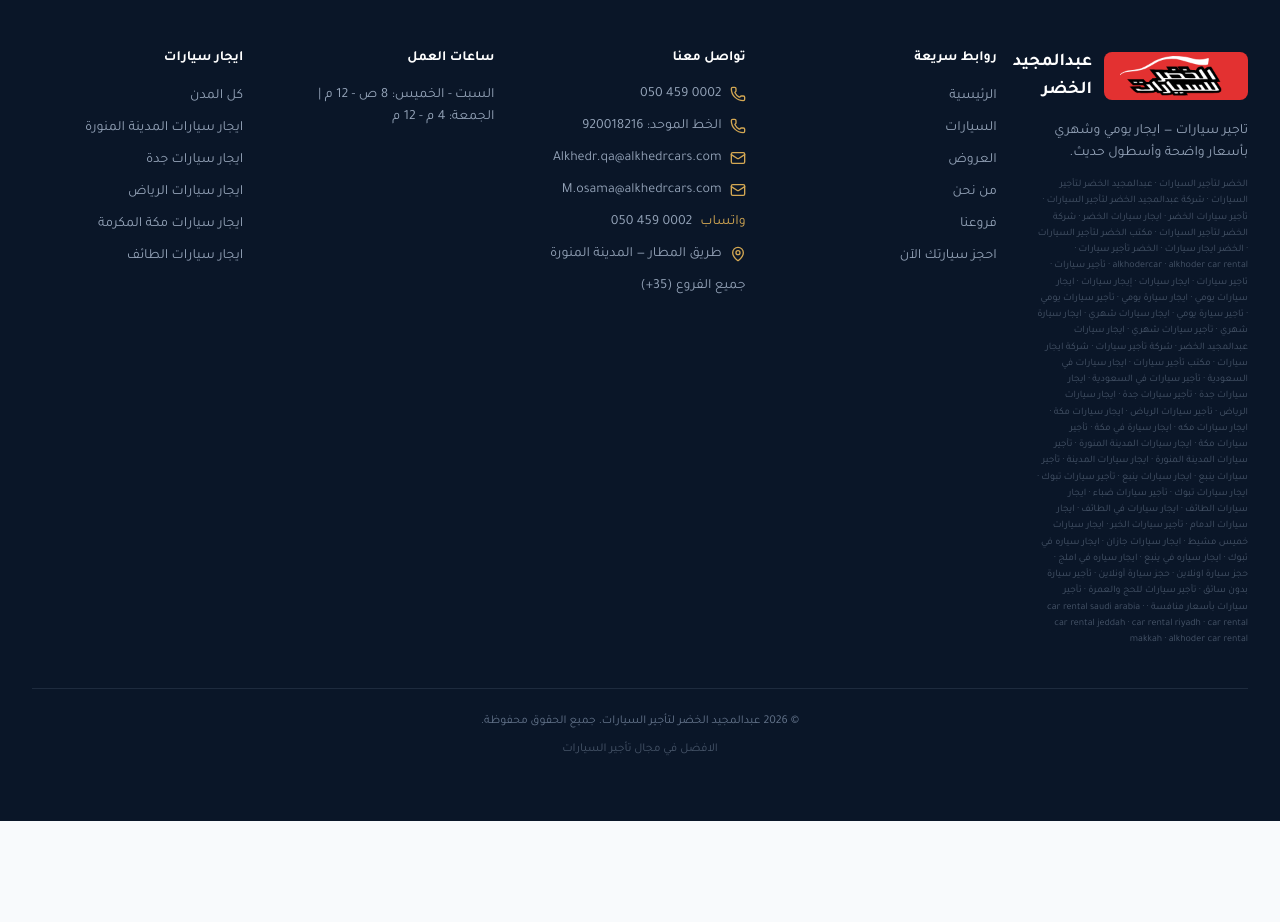
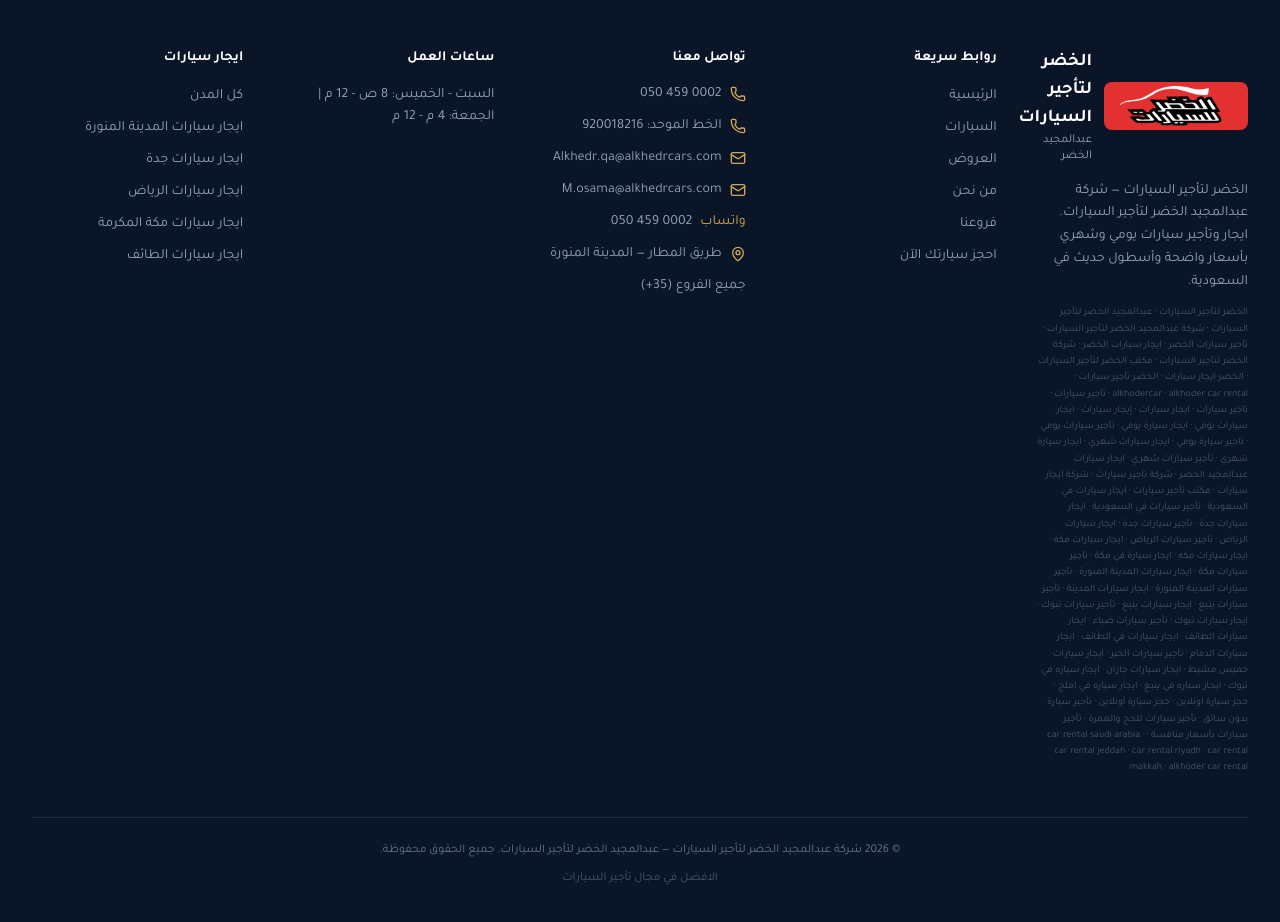
Before and after one commit to yuadom880-spec/alkhoder-autocar, a React (Vite) app: page /locations in a window 1280 px wide. Shown: the part 1000-1922 px from the top of the page. Before the commit the page ends 1821 px from the top, so only its background shows below. Built offline with nearby package versions, Linux system fonts and the light colour scheme; no server answers.

Commit message:
تحسين SEO للظهور في بحث الخضر وعبدالمجيد الخضر لتأجير السيارات

```diff
--- a/index.html
+++ b/index.html
@@ -10,7 +10,7 @@
     <meta name="viewport" content="width=device-width, initial-scale=1.0, viewport-fit=cover" />
     <meta
       name="description"
-      content="شركة عبدالمجيد الخضر لتأجير السيارات — الخضر لتأجير السيارات وتأجير سيارات الخضر في السعودية. ايجار سيارات يومي وشهري في جدة والرياض ومكة والمدينة. احجز أونلاين."
+      content="الخضر لتأجير السيارات — الموقع الرسمي لشركة عبدالمجيد الخضر لتأجير السيارات وعبدالمجيد الخضر لتأجير السيارات. ايجار وتأجير سيارات يومي وشهري في جدة والرياض ومكة والمدينة. احجز أونلاين."
     />
     <meta
       name="keywords"
@@ -27,10 +27,10 @@
     <meta name="geo.region" content="SA" />
     <meta name="geo.placename" content="المدينة المنورة" />
     <link rel="canonical" href="https://alkhodercar.com/" />
-    <meta property="og:title" content="الخضر لتأجير السيارات | شركة عبدالمجيد الخضر — ايجار سيارات يومي وشهري" />
+    <meta property="og:title" content="الخضر لتأجير السيارات | عبدالمجيد الخضر لتأجير السيارات | شركة عبدالمجيد الخضر" />
     <meta
       property="og:description"
-      content="شركة عبدالمجيد الخضر لتأجير السيارات — تأجير وايجار سيارات يومي وشهري في جدة والرياض ومكة والمدينة وكل السعودية."
+      content="الخضر لتأجير السيارات — شركة عبدالمجيد الخضر لتأجير السيارات وعبدالمجيد الخضر لتأجير السيارات. ايجار سيارات يومي وشهري في السعودية."
     />
     <meta property="og:type" content="website" />
     <meta property="og:locale" content="ar_SA" />
@@ -51,10 +51,97 @@
       href="https://fonts.googleapis.com/css2?family=Outfit:wght@600;700&family=Tajawal:wght@400;700&display=swap"
       rel="stylesheet"
     />
-    <title>الخضر لتأجير السيارات | شركة عبدالمجيد الخضر — ايجار وتأجير سيارات يومي وشهري</title>
+    <title>الخضر لتأجير السيارات | عبدالمجيد الخضر لتأجير السيارات | شركة عبدالمجيد الخضر</title>
+    <script type="application/ld+json">
+      {
+        "@context": "https://schema.org",
+        "@graph": [
+          {
+            "@type": "WebSite",
+            "name": "الخضر لتأجير السيارات",
+            "alternateName": [
+              "عبدالمجيد الخضر لتأجير السيارات",
+              "شركة عبدالمجيد الخضر لتأجير السيارات",
+              "تأجير سيارات الخضر",
+              "ايجار سيارات الخضر",
+              "شركة الخضر لتأجير السيارات",
+              "alkhodercar"
+            ],
+            "url": "https://alkhodercar.com/",
+            "inLanguage": "ar-SA",
+            "description": "الخضر لتأجير السيارات — الموقع الرسمي لشركة عبدالمجيد الخضر لتأجير السيارات وعبدالمجيد الخضر لتأجير السيارات. ايجار سيارات يومي وشهري في السعودية."
+          },
+          {
+            "@type": "Organization",
+            "name": "الخضر لتأجير السيارات",
+            "legalName": "شركة عبدالمجيد الخضر لتأجير السيارات",
+            "alternateName": [
+              "عبدالمجيد الخضر لتأجير السيارات",
+              "شركة عبدالمجيد الخضر لتأجير السيارات",
+              "Abdulmjeed Alkhoder Car Rental"
+            ],
+            "url": "https://alkhodercar.com/",
+            "logo": "https://alkhodercar.com/favicon-192.png",
+            "contactPoint": {
+              "@type": "ContactPoint",
+              "telephone": "920018216",
+              "contactType": "customer service",
+              "areaServed": "SA",
+              "availableLanguage": ["ar", "en"]
+            }
+          },
+          {
+            "@type": "CarRental",
+            "name": "الخضر لتأجير السيارات",
+            "legalName": "شركة عبدالمجيد الخضر لتأجير السيارات",
+            "alternateName": [
+              "عبدالمجيد الخضر لتأجير السيارات",
+              "شركة عبدالمجيد الخضر لتأجير السيارات",
+              "تأجير سيارات الخضر",
+              "ايجار سيارات الخضر"
+            ],
+            "url": "https://alkhodercar.com/",
+            "telephone": "920018216",
+            "image": "https://alkhodercar.com/favicon-192.png",
+            "logo": "https://alkhodercar.com/favicon-192.png",
+            "priceRange": "$$",
+            "address": {
+              "@type": "PostalAddress",
+              "streetAddress": "طريق المطار",
+              "addressLocality": "المدينة المنورة",
+              "addressRegion": "المدينة المنورة",
+              "addressCountry": "SA"
+            },
+            "areaServed": {
+              "@type": "Country",
+              "name": "Saudi Arabia"
+            }
+          }
+        ]
+      }
+    </script>
   </head>
   <body>
-    <div id="root"></div>
+    <div id="root">
+      <main lang="ar" dir="rtl" style="max-width:48rem;margin:0 auto;padding:1.5rem;font-family:Tajawal,sans-serif">
+        <h1>الخضر لتأجير السيارات</h1>
+        <p><strong>شركة عبدالمجيد الخضر لتأجير السيارات</strong> — <strong>عبدالمجيد الخضر لتأجير السيارات</strong></p>
+        <p>
+          الموقع الرسمي للخضر لتأجير السيارات في السعودية. ايجار وتأجير سيارات يومي وشهري في جدة والرياض ومكة
+          والمدينة المنورة وينبع وتبوك وأكثر من 35 فرعاً. احجز أونلاين من
+          <a href="https://alkhodercar.com/cars">alkhodercar.com</a>.
+        </p>
+        <nav aria-label="روابط الموقع">
+          <ul>
+            <li><a href="/cars">أسطول السيارات</a></li>
+            <li><a href="/offers">العروض</a></li>
+            <li><a href="/branches">فروعنا</a></li>
+            <li><a href="/locations">ايجار سيارات في مدن السعودية</a></li>
+            <li><a href="/about">من نحن</a></li>
+          </ul>
+        </nav>
+      </main>
+    </div>
     <script type="module" src="/src/main.tsx"></script>
   </body>
 </html>
--- a/src/components/layout/Footer.tsx
+++ b/src/components/layout/Footer.tsx
@@ -8,8 +8,10 @@
   PHONE,
   PHONE_LINK,
   LOGO_URL,
+  SITE_COMPANY_NAME,
   SITE_NAME,
   SITE_NAME_SHORT,
+  SITE_SEO_PRIMARY,
   TOLL_FREE,
   TOLL_FREE_LINK,
   WHATSAPP_LINK,
@@ -25,7 +27,10 @@
           <div className="sm:col-span-2 lg:col-span-1">
             <Link to="/" className="flex items-center gap-3 mb-4">
               <img src={LOGO_URL} alt={copy.footer.brandAlt} className="h-12 w-auto rounded-lg object-contain" />
-              <span className="text-lg font-bold text-white">{SITE_NAME_SHORT}</span>
+              <div>
+                <span className="block text-lg font-bold text-white">{SITE_SEO_PRIMARY}</span>
+                <span className="block text-xs text-slate-400">{SITE_NAME_SHORT}</span>
+              </div>
             </Link>
             <p className="text-sm leading-relaxed text-slate-400">{copy.footer.desc}</p>
             <p className="mt-3 hidden text-[10px] leading-relaxed text-slate-600 md:block">{SEO_KEYWORDS_FOOTER_TEXT}</p>
@@ -152,7 +157,7 @@
         </div>
 
         <div className="mt-10 border-t border-slate-700/50 pt-6 text-center text-xs text-slate-500 space-y-2">
-          <p>© {new Date().getFullYear()} {SITE_NAME}. {copy.footer.rights}.</p>
+          <p>© {new Date().getFullYear()} {SITE_COMPANY_NAME} — {SITE_NAME}. {copy.footer.rights}.</p>
           <p className="text-[10px] sm:text-xs text-slate-600 pt-1">{copy.footer.tagline}</p>
         </div>
       </div>
--- a/src/components/seo/SeoBrandSection.tsx
+++ b/src/components/seo/SeoBrandSection.tsx
@@ -10,6 +10,9 @@
         <h2 id="seo-brand-heading" className="text-xl font-bold text-brand-dark sm:text-2xl">
           {SEO_BRAND_INTRO.heading}
         </h2>
+        <p className="mt-2 text-base font-semibold text-brand-green sm:text-lg">
+          {SEO_BRAND_INTRO.subheading}
+        </p>
         {SEO_BRAND_INTRO.paragraphs.map((text) => (
           <p key={text} className="mt-4 text-sm leading-relaxed text-slate-600 sm:text-base">
             {text}
--- a/src/lib/copy.ts
+++ b/src/lib/copy.ts
@@ -249,8 +249,8 @@
     carBranchesRequired: 'حدد فرعاً واحداً على الأقل، أو اترك الكل لعرضها في كل الفروع',
   },
   footer: {
-    brandAlt: 'عبدالمجيد الخضر لتأجير السيارات',
-    desc: 'تاجير سيارات — ايجار يومي وشهري بأسعار واضحة وأسطول حديث.',
+    brandAlt: 'الخضر لتأجير السيارات — عبدالمجيد الخضر لتأجير السيارات',
+    desc: 'الخضر لتأجير السيارات — شركة عبدالمجيد الخضر لتأجير السيارات. ايجار وتأجير سيارات يومي وشهري بأسعار واضحة وأسطول حديث في السعودية.',
     quickLinks: 'روابط سريعة',
     contact: 'تواصل معنا',
     hours: 'ساعات العمل',
--- a/src/lib/seo.ts
+++ b/src/lib/seo.ts
@@ -40,12 +40,16 @@
   'alkhoder car rental',
 ] as const
 
+export const SEO_HOME_H1 = SITE_SEO_PRIMARY
+export const SEO_HOME_SUBTITLE = `${SITE_COMPANY_NAME} — ${SITE_NAME}`
+
 export const SEO_BRAND_INTRO = {
   heading: SITE_SEO_PRIMARY,
+  subheading: SITE_COMPANY_NAME,
   paragraphs: [
-    'الخضر لتأجير السيارات — شركة عبدالمجيد الخضر سعودية موثوقة لـ تأجير سيارات الخضر وايجار السيارات يومي وشهري في أكثر من 35 فرعاً بالمملكة.',
-    'سواء كنت تبحث عن شركة تأجير سيارات في جدة أو الرياض أو مكة أو المدينة المنورة أو ينبع أو تبوك — نوفر لك أسطولاً حديثاً، أسعاراً واضحة، وحجزاً أونلاين سهلاً.',
-    'احجز الآن من موقع عبدالمجيد الخضر لتأجير السيارات واستمتع بتجربة تأجير سيارات مريحة وآمنة.',
+    'الخضر لتأجير السيارات هي شركة عبدالمجيد الخضر لتأجير السيارات — الموقع الرسمي لـ عبدالمجيد الخضر لتأجير السيارات في المملكة العربية السعودية.',
+    'نوفر تأجير سيارات الخضر وايجار السيارات يومي وشهري في أكثر من 35 فرعاً: جدة، الرياض، مكة، المدينة المنورة، ينبع، تبوك، والمدن الرئيسية.',
+    'ابحث عن الخضر لتأجير السيارات أو شركة عبدالمجيد الخضر لتأجير السيارات أو عبدالمجيد الخضر لتأجير السيارات — احجز أونلاين من alkhodercar.com بأسعار واضحة وأسطول حديث.',
   ],
 } as const
 
@@ -109,10 +113,10 @@
 export const SEO_KEYWORDS_FOOTER_TEXT = SEO_KEYWORDS.join(' · ')
 
 export const SEO_TITLE =
-  'الخضر لتأجير السيارات | شركة عبدالمجيد الخضر — ايجار وتأجير سيارات يومي وشهري'
+  'الخضر لتأجير السيارات | عبدالمجيد الخضر لتأجير السيارات | شركة عبدالمجيد الخضر'
 
 export const SEO_DESCRIPTION =
-  'شركة عبدالمجيد الخضر لتأجير السيارات — الخضر لتأجير السيارات وتأجير سيارات الخضر في السعودية. ايجار سيارات يومي وشهري في جدة والرياض ومكة والمدينة وينبع وتبوك. احجز أونلاين.'
+  'الخضر لتأجير السيارات — الموقع الرسمي لشركة عبدالمجيد الخضر لتأجير السيارات وعبدالمجيد الخضر لتأجير السيارات. ايجار وتأجير سيارات يومي وشهري في جدة والرياض ومكة والمدينة وينبع وتبوك. احجز أونلاين.'
 
 export interface SeoCity {
   slug: string
```
Also changed, not shown: src/pages/HomePage.tsx (+5 -5 lines), 1 other file (tests, documents, lock files or other folders).
